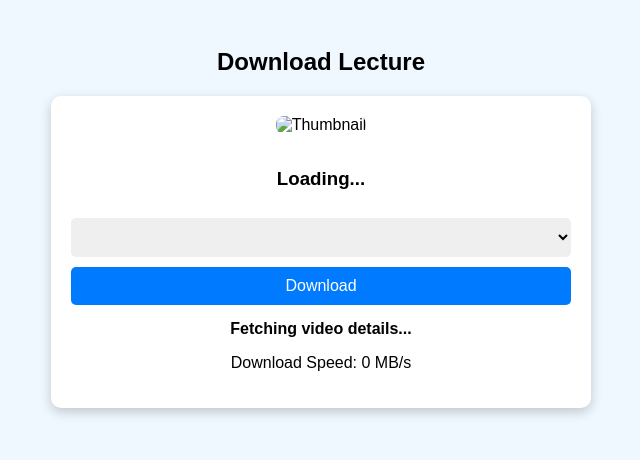
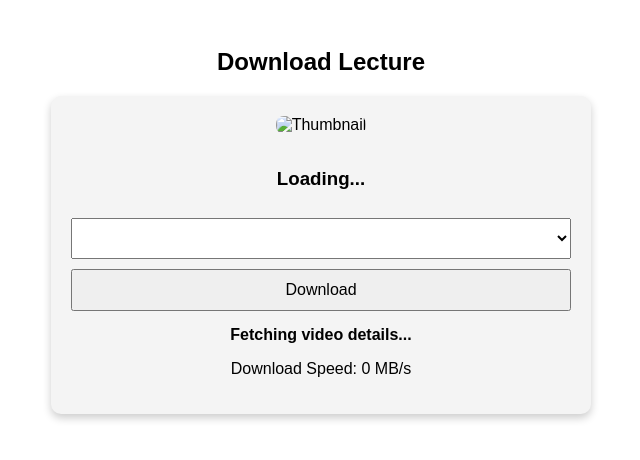
Before and after one commit to Site-we/Video, a Flask app: page / in a window 1280 px wide. Shown: the top 460 px of the page, without its empty margins (319-959 px from the left). Run offline with Flask 3, Linux system fonts and the light colour scheme; lists and menus that the app fills with data are empty; some libraries are stand-ins or nearby versions.

Commit message:
Update index.html

```diff
--- a/templates/index.html
+++ b/templates/index.html
@@ -8,15 +8,14 @@
             font-family: Arial, sans-serif;
             text-align: center;
             padding: 20px;
-            background-color: #f0f8ff;
         }
         .container {
             max-width: 500px;
             margin: auto;
             padding: 20px;
             border-radius: 10px;
-            background: #ffffff;
-            box-shadow: 0 4px 12px rgba(0, 0, 0, 0.2);
+            background: #f4f4f4;
+            box-shadow: 0 4px 8px rgba(0, 0, 0, 0.2);
         }
         img {
             max-width: 100%;
@@ -29,15 +28,6 @@
             margin-top: 10px;
             font-size: 16px;
             cursor: pointer;
-            border-radius: 5px;
-            border: none;
-        }
-        button {
-            background-color: #007bff;
-            color: white;
-        }
-        button:disabled {
-            background-color: #a0a0a0;
         }
         #status {
             margin-top: 15px;
@@ -129,10 +125,9 @@
     }
 
     async function downloadM3U8(m3u8Url, title) {
-        document.getElementById("status").textContent = "Downloading...";
+        document.getElementById("status").textContent = "Preparing download...";
         document.getElementById("progress").style.width = "0%";
         document.getElementById("progress").textContent = "0%";
-        document.getElementById("progressBar").style.display = "block";
         document.getElementById("speed").textContent = "Download Speed: 0 MB/s";
         try {
             const response = await fetch(m3u8Url);
@@ -150,6 +145,9 @@
                     const tsResponse = await fetch(baseUrl + tsUrl);
                     blobParts.push(await tsResponse.blob());
                 }));
+                let progressPercent = ((i + 30) / tsFiles.length) * 100;
+                document.getElementById("progress").style.width = progressPercent + "%";
+                document.getElementById("progress").textContent = Math.round(progressPercent) + "%";
             }
             const mergedBlob = new Blob(blobParts, { type: "video/mp4" });
             const downloadUrl = URL.createObjectURL(mergedBlob);
```
Also changed, not shown: other parts of templates/index.html (+16 -10 lines).
